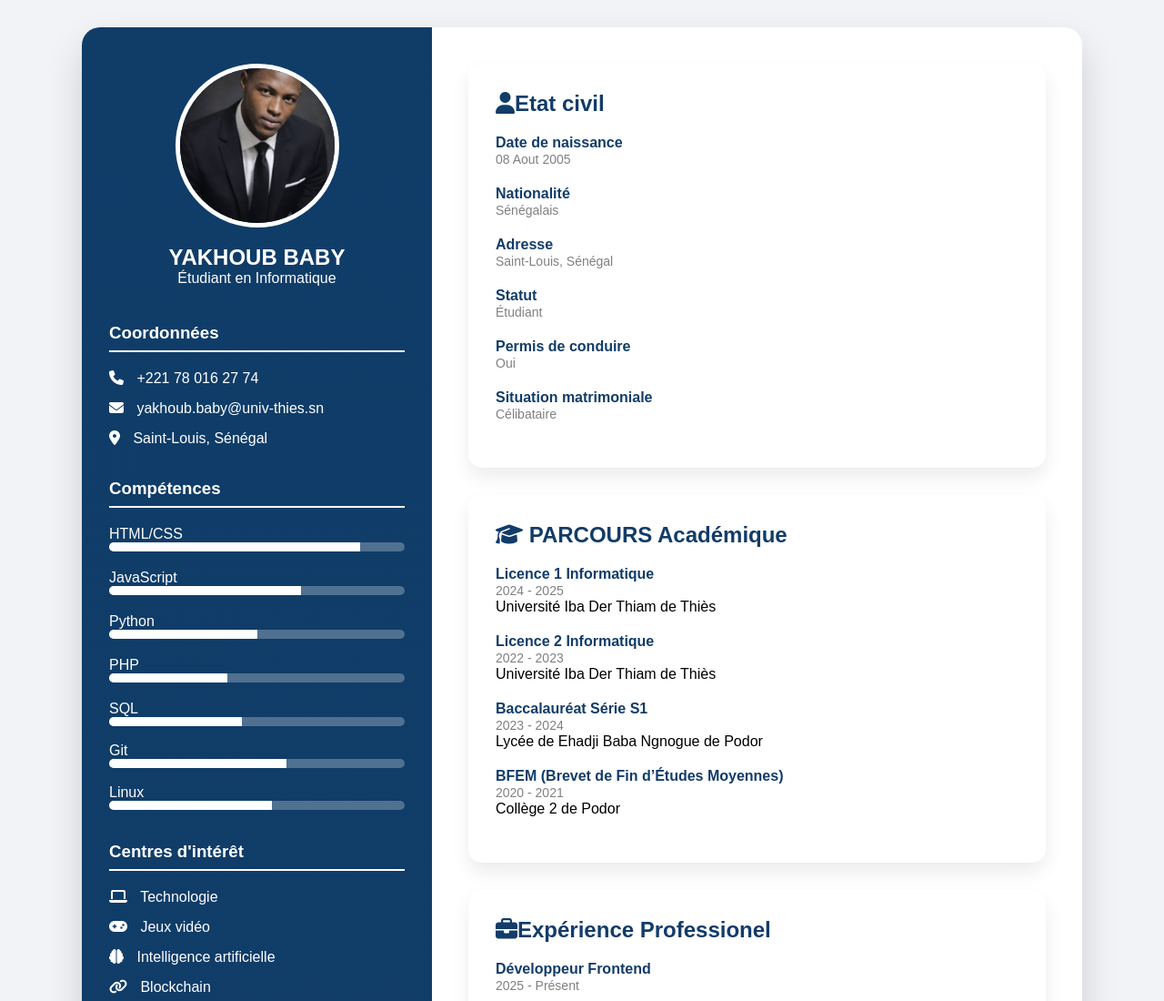
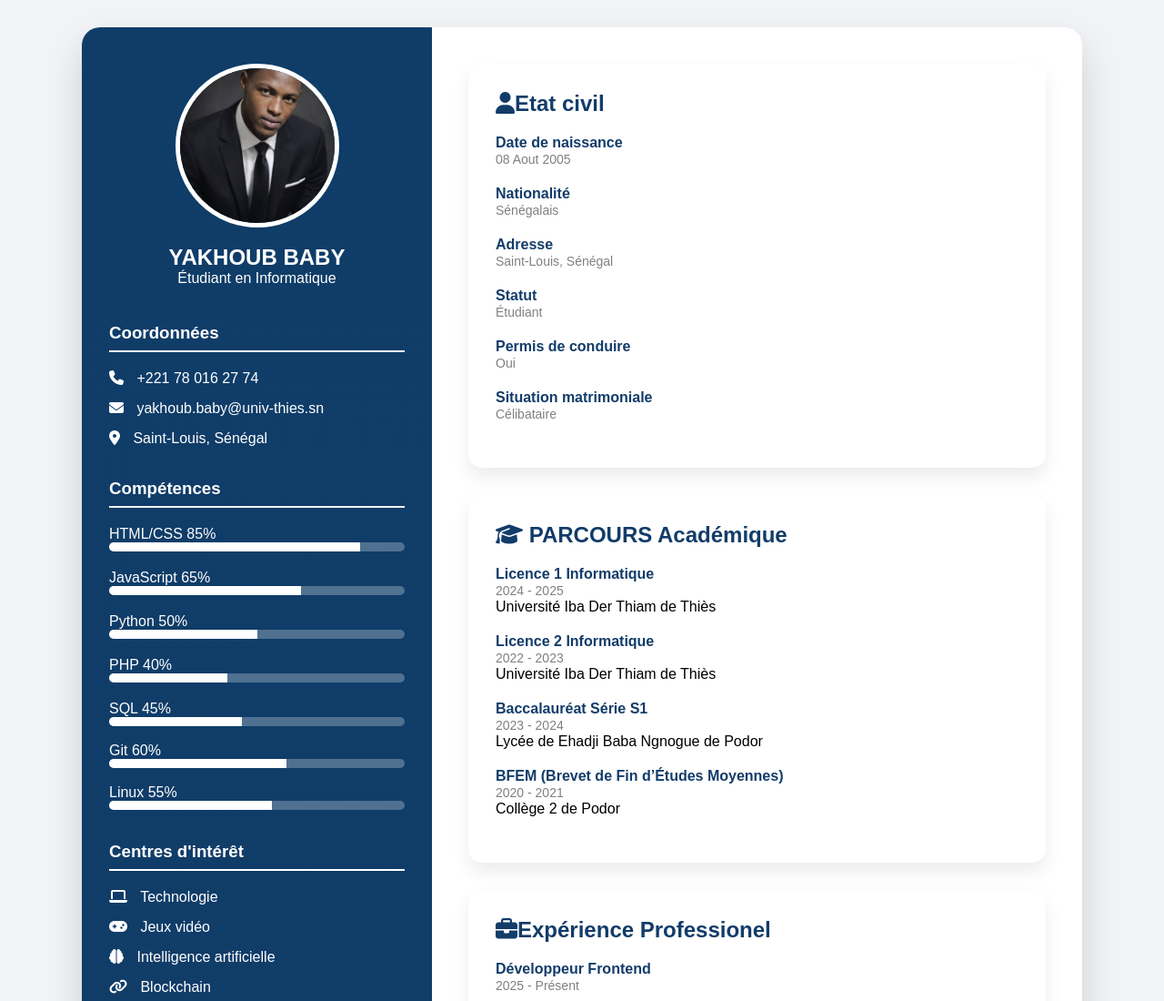
Before and after one commit to yakhoub-ops/cv, a plain HTML site: page index.html in a window 1280 px wide. Shown: the top 1100 px of the page at 91% size. Drawn offline with Linux system fonts and the light colour scheme.

Commit message:
Update index.html

```diff
--- a/index.html
+++ b/index.html
@@ -36,37 +36,46 @@
 
             <div class="skill">
                 <span>HTML/CSS</span>
+                <span>85%</span>
                 <div class="progress"><div data-width="85%"></div></div>
             </div>
 
             <div class="skill">
                 <span>JavaScript</span>
+                <span>65%</span>
                 <div class="progress"><div data-width="65%"></div></div>
             </div>
 
             <div class="skill">
                 <span>Python</span>
+                <span>50%</span>
                 <div class="progress"><div data-width="50%"></div></div>
             </div>
 
             <div class="skill">
                 <span>PHP</span>
+                <span>40%</span>
                 <div class="progress"><div data-width="40%"></div></div>
             </div>
+
             <div class="skill">
                 <span>SQL</span>
+                <span>45%</span>
                 <div class="progress"><div data-width="45%"></div>
             </div><br>
 
             <div class="skill">
                 <span>Git</span>
+                <span>60%</span>
                 <div class="progress"><div data-width="60%"></div>
             </div> <br>
 
             <div class="skill">
                 <span>Linux</span>
+                <span>55%</span>
                 <div class="progress"><div data-width="55%"></div>
             </div>
+
 
         </div>
 
```
